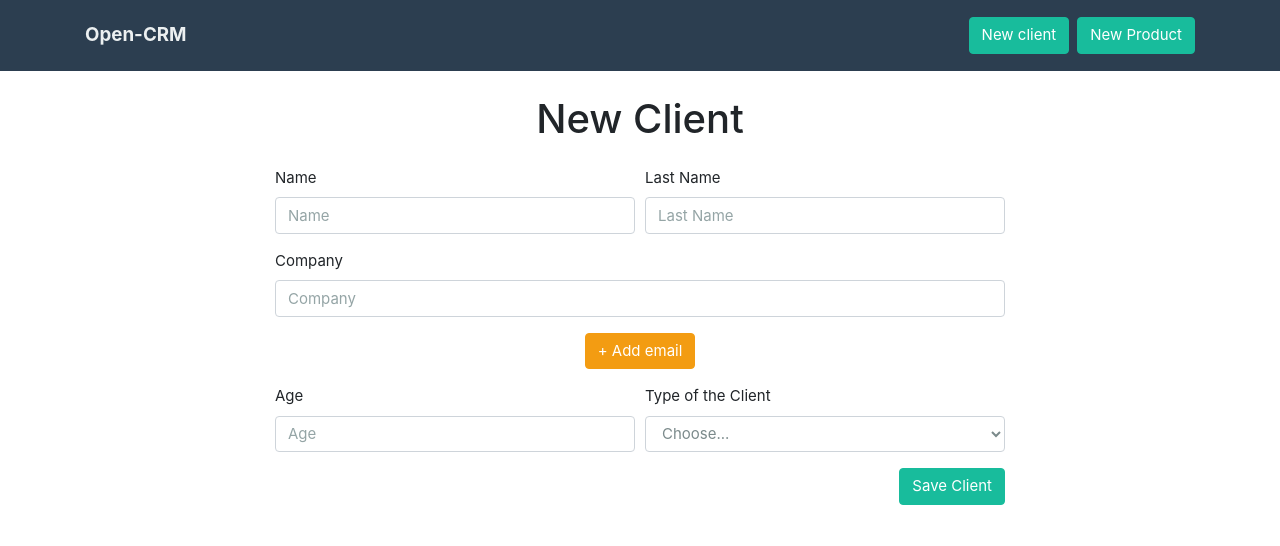
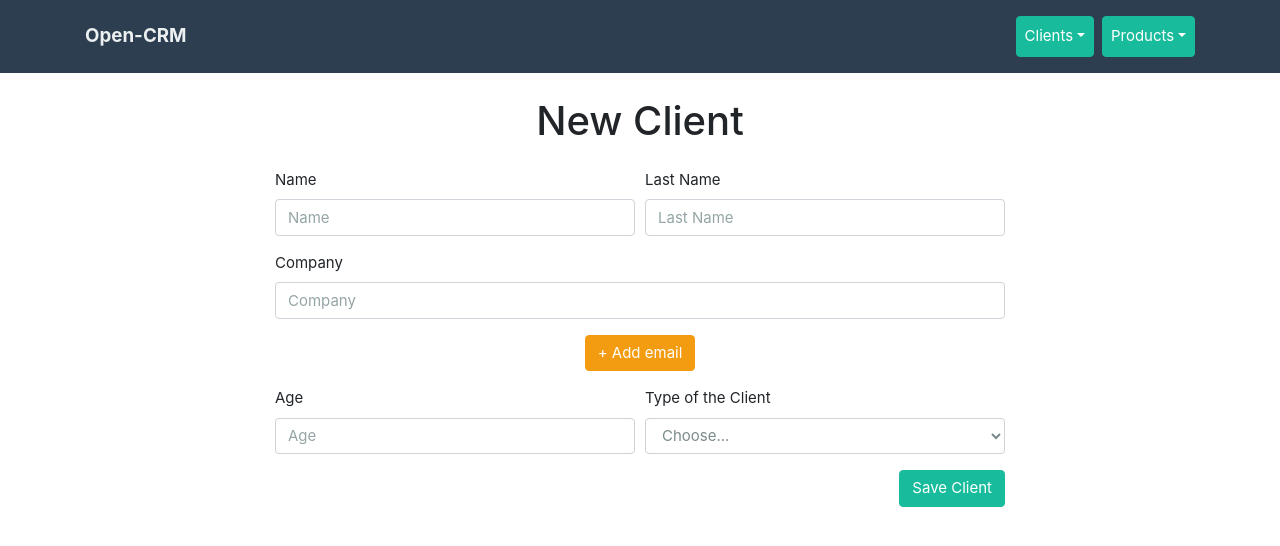
Before and after one commit to FreddyJD/Open-CRM, a React (Create React App) app in the folder client/: page /client/new in a window 1280 px wide. Shown: the top 546 px of the page. Built offline with nearby package versions, Linux system fonts and the light colour scheme.

Commit message:
Fully working Clients and Orders

```diff
--- a/client/public/index.html
+++ b/client/public/index.html
@@ -20,4 +20,9 @@
     <div id="root"></div>
 
   </body>
+  <script src="https://code.jquery.com/jquery-3.3.1.slim.min.js" integrity="sha384-q8i/X+965DzO0rT7abK41JStQIAqVgRVzpbzo5smXKp4YfRvH+8abtTE1Pi6jizo" crossorigin="anonymous"></script>
+<script src="https://cdnjs.cloudflare.com/ajax/libs/popper.js/1.14.7/umd/popper.min.js" integrity="sha384-UO2eT0CpHqdSJQ6hJty5KVphtPhzWj9WO1clHTMGa3JDZwrnQq4sF86dIHNDz0W1" crossorigin="anonymous"></script>
+<script src="https://stackpath.bootstrapcdn.com/bootstrap/4.3.1/js/bootstrap.min.js" integrity="sha384-JjSmVgyd0p3pXB1rRibZUAYoIIy6OrQ6VrjIEaFf/nJGzIxFDsf4x0xIM+B07jRM" crossorigin="anonymous"></script>
+
+
 </html>
--- a/client/src/App.js
+++ b/client/src/App.js
@@ -34,7 +34,7 @@
           <Header />
             <div className="container">
               <Switch>
-                <Route exact path="/" component={Clients} />
+                <Route exact path="/clients" component={Clients} />
                 <Route exact path="/client/new" component={NewClient} />
                 <Route exact path="/client/edit/:id" component={EditClient} />
 
--- a/client/src/components/Clients/Clients.js
+++ b/client/src/components/Clients/Clients.js
@@ -4,6 +4,8 @@
 import { DELETE_CLIENT } from '../../queries/mutations';
 import { Link } from 'react-router-dom';
 import Paginator from '../Pagination'
+import Success from '../Alerts/success';
+
 
 class Clients extends Component {
 
@@ -13,6 +15,10 @@
         page: {
             offset: 0,
             current: 1
+        },
+        alert : {
+            show: false,
+            message: ''
         }
     }
 
@@ -38,6 +44,10 @@
     }
 
     render(){
+        const {alert: {show, message}} = this.state;
+
+        let alert = (show) ? <Success message={message} /> : '';
+
         return (
 
         <Query query={CLIENTS_QUERY} pollInterval={1000} variables={{limit: this.limit, offset: this.state.page.offset}}>
@@ -48,11 +58,13 @@
           return(
               <>
               <h2 className="text-center"> List of clients </h2>
+                      {alert}
               <ul className="list-group mt-4">
                   {data.getClients.map(item => {
 
                   const {id} = item;
                   return (
+
 
                       <li key={item.id} className="list-group-item">
                         <div className="row justify-content-between align-items-center">
@@ -60,7 +72,27 @@
                                 {item.name} {item.lastname} - {item.company}
                             </div>
                             <div className="col-md-4 d-flex justify-content-end">
-                            <Mutation mutation={DELETE_CLIENT}>
+
+                            <Mutation mutation={DELETE_CLIENT}
+                            onCompleted={(data) => {
+                                            this.setState({
+                                                alert: {
+                                                    show: true,
+                                                    message: data.deleteClient
+                                                }
+                                            }, () => {
+                                                setTimeout(() => {
+                                                    this.setState({
+                                                        alert: {
+                                                            show: false,
+                                                            message: ''
+                                                        }
+                                                    })
+                                                }, 3000)
+                                            })
+                                        }}
+                                >
+
                             { deleteClient => (
 
                             <button
@@ -81,6 +113,7 @@
                             </button>
                             )}
                             </Mutation>
+
                                 <Link to={`/client/edit/${item.id}`} className="btn btn-success d-block d-md-inline-block">
                                     Edit Client
                                 </Link>
@@ -90,7 +123,7 @@
                       )})}
               </ul>
               <Paginator newest={this.state.page.current}
-                totalClients={data.totalClients}
+                total={data.totalClients}
                 paginatorLimit={this.limit}
                 nextPage={this.nextPage}
                 lastPage={this.priorPage}
--- a/client/src/components/Clients/FormEditClient.js
+++ b/client/src/components/Clients/FormEditClient.js
@@ -40,7 +40,7 @@
             return (
                 <Mutation mutation={UPDATE_CLIENT}
                 onCompleted={ () => this.props.refetch().then(() => {
-                    this.props.history.push('/')
+                    this.props.history.push('/clients')
                 })}
                 >
 
--- a/client/src/components/Clients/NewClient.js
+++ b/client/src/components/Clients/NewClient.js
@@ -55,7 +55,7 @@
 
         <Mutation
         mutation={NEW_CLIENT}
-        onCompleted={() => this.props.history.push('/')}
+        onCompleted={() => this.props.history.push('/clients')}
         >
 
         { createClient => (
--- a/client/src/components/Layout/Header.js
+++ b/client/src/components/Layout/Header.js
@@ -12,14 +12,33 @@
             </button>
             <div className="collapse navbar-collapse" id="navegation">
                 <ul className="navbar-nav ml-auto text-right">
-                    <li className="nav-item active">
-                    <Link to="/client/new" className="btn btn-success mr-2">
-                        <a>New client</a>
-                    </Link>
-
-                    <Link to="/product/new" className="btn btn-success">
-                        <a>New Product</a>
-                    </Link>
+                    <li className="nav-item dropdown mr-md-2 mb-2 mb-md-0">
+                        <button className="nav-link dropdown-toggle btn btn-block btn-success"
+                        data-toggle="dropdown">
+                        Clients
+                        </button>
+                        <div className="dropdown-menu" aria-labelledby="navegtion">
+                            <Link to="/clients" className="dropdown-item">
+                            View Clients
+                            </Link>
+                            <Link to="/client/new" className="dropdown-item">
+                            New Client
+                            </Link>
+                        </div>
+                    </li>
+                    <li className="nav-item dropdown">
+                        <button className="nav-link dropdown-toggle btn btn-block btn-success"
+                        data-toggle="dropdown">
+                        Products
+                        </button>
+                        <div className="dropdown-menu" aria-labelledby="navegtion">
+                            <Link to="/products" className="dropdown-item">
+                            Products
+                            </Link>
+                            <Link to="/product/new" className="dropdown-item">
+                            New Product
+                            </Link>
+                        </div>
 
                     </li>
                 </ul>
--- a/client/src/components/Pagination.js
+++ b/client/src/components/Pagination.js
@@ -3,7 +3,7 @@
 export default class Pagination extends Component {
     state = {
       paginator: {
-        pages: Math.ceil(Number(this.props.totalClients)/this.props.paginatorLimit)
+        pages: Math.ceil(Number(this.props.total)/this.props.paginatorLimit)
       }
 
     }
--- a/client/src/components/Products/Products.js
+++ b/client/src/components/Products/Products.js
@@ -1,4 +1,4 @@
-import React, { Component } from 'react';
+import React, { Component, Fragment } from 'react';
 import { Query, Mutation } from 'react-apollo';
 import { GET_PRODUCTS } from '../../queries';
 import { Link } from 'react-router-dom';
@@ -8,7 +8,7 @@
 
 
 export default class Products extends Component {
-    limit = 3;
+    limit = 30;
 
     state = {
         page: {
@@ -60,9 +60,8 @@
                     {({ loading, err, data, startPolling, stopPolling }) => {
                         if (loading) return "Loading...";
                         if (err) return `Error ${err.message}`;
-                        console.log(data.getProducts);
                         return (
-                            <>
+                            <Fragment>
                             <table className="table">
                                 <thead>
                                     <tr className="table-primary">
@@ -126,13 +125,12 @@
                                          </Mutation>
 
                                         </td>
+
                                         <td>
                                         <Link to={`/product/edit/${id}`} className="btn btn-success">
                                             Edit product
                                         </Link>
-
-
-                                            </td>
+                                        </td>
 
                                     </tr>
                                     )
@@ -141,12 +139,12 @@
                             </tbody>
                             </table>
                             <Paginator newest={this.state.page.current}
-                            totalClients={data.totalClients}
+                            total={data.totalProducts}
                             paginatorLimit={this.limit}
                             nextPage={this.nextPage}
                             lastPage={this.priorPage}
                />
-               </>
+               </Fragment>
             )
 
 
```
